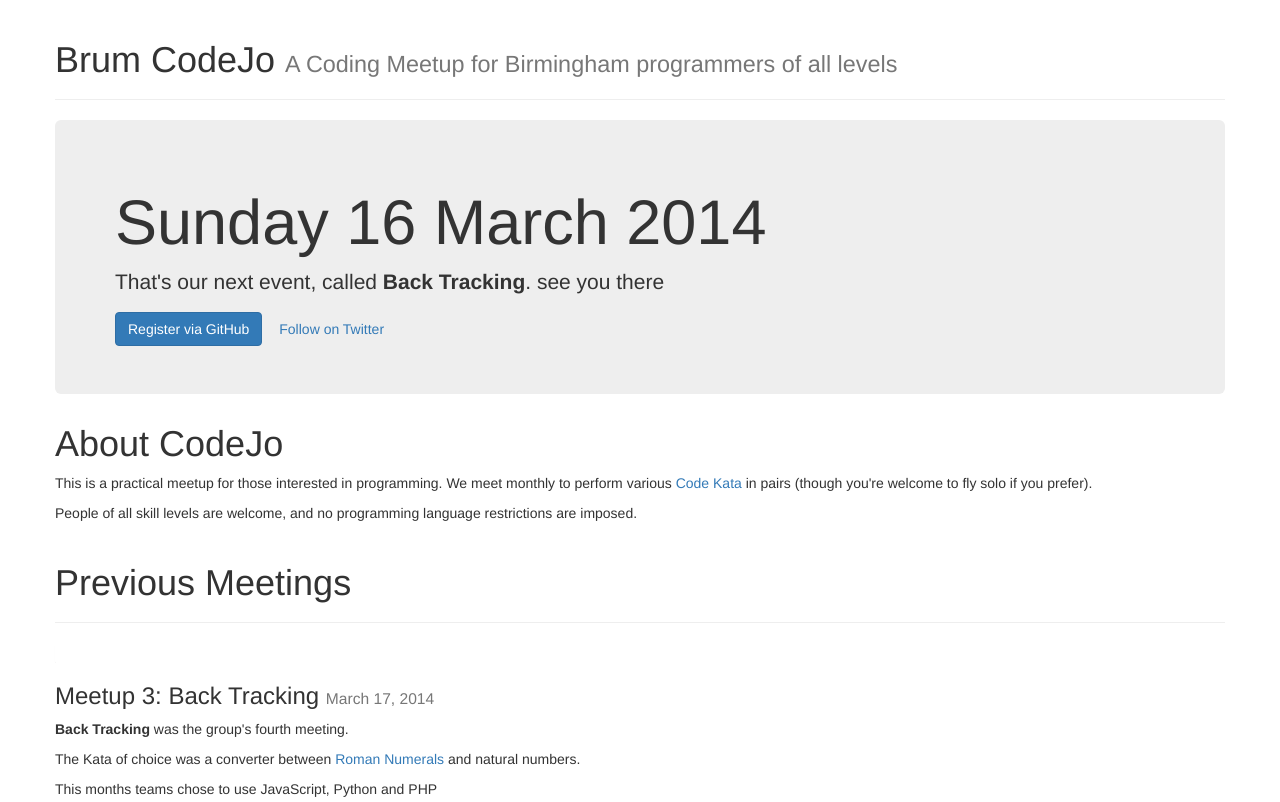
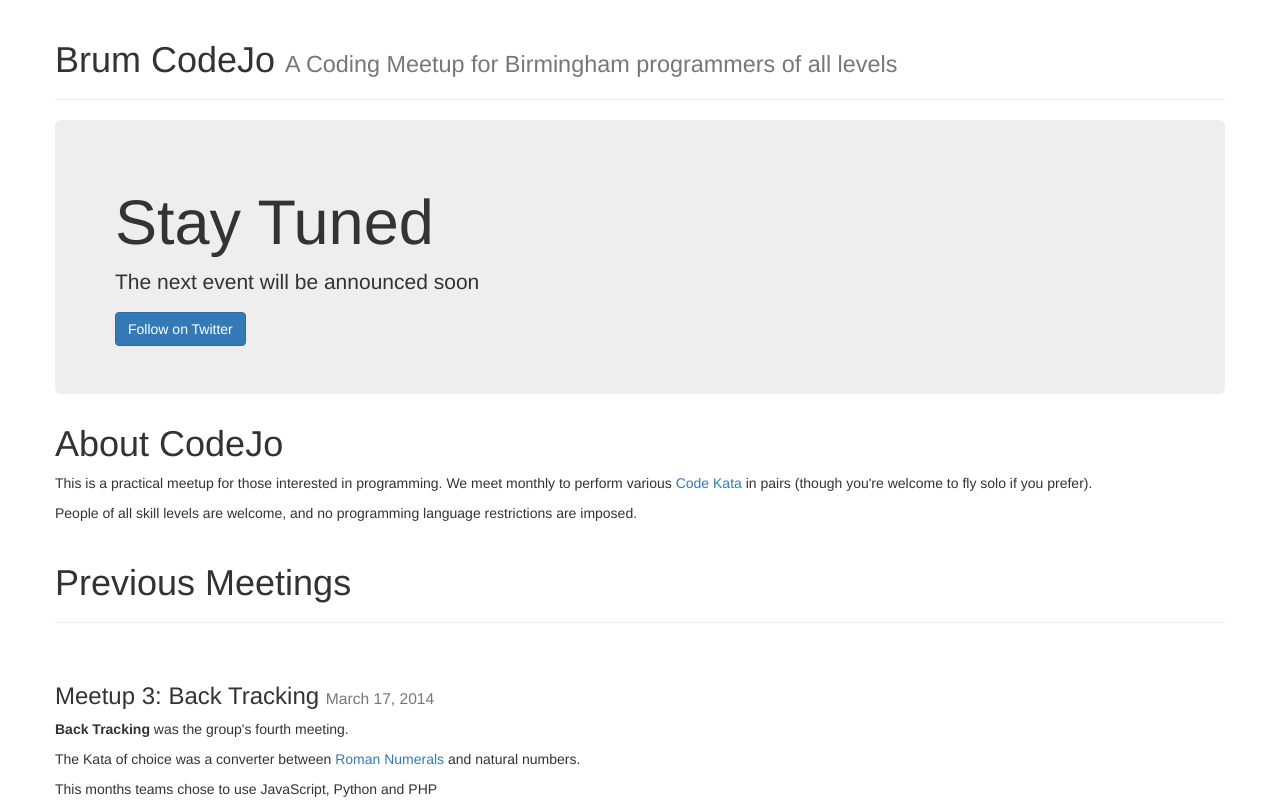
Before and after one commit to BrumCodeJo/brumcodejo.github.io, a plain HTML site: page index.html in a window 1280 px wide. Shown: the top 802 px of the page. Drawn offline with nearby package versions, Linux system fonts and the light colour scheme.

Commit message:
Update index.html

```diff
--- a/index.html
+++ b/index.html
@@ -38,10 +38,9 @@
       </header>
       <article>
         <section class="jumbotron">
-          <h1>Sunday 16 March 2014</a></h1>
-          <p>That's our next event, called <strong>Back Tracking</strong>. see you there</p>
-          <a class="btn btn-primary" href="https://github.com/brumCodeJo/meeting-3/blob/master/README.md">Register via GitHub</a>
-          <a class="btn" href="https://twitter.com/intent/user?screen_name=brumCodeJo">Follow on Twitter</a>
+          <h1>Stay Tuned</a></h1>
+          <p>The next event will be announced soon</p>
+          <a class="btn btn-primary" href="https://twitter.com/intent/user?screen_name=brumCodeJo">Follow on Twitter</a>
         </section>
         <section>
           <h1>About CodeJo</h1>
```
